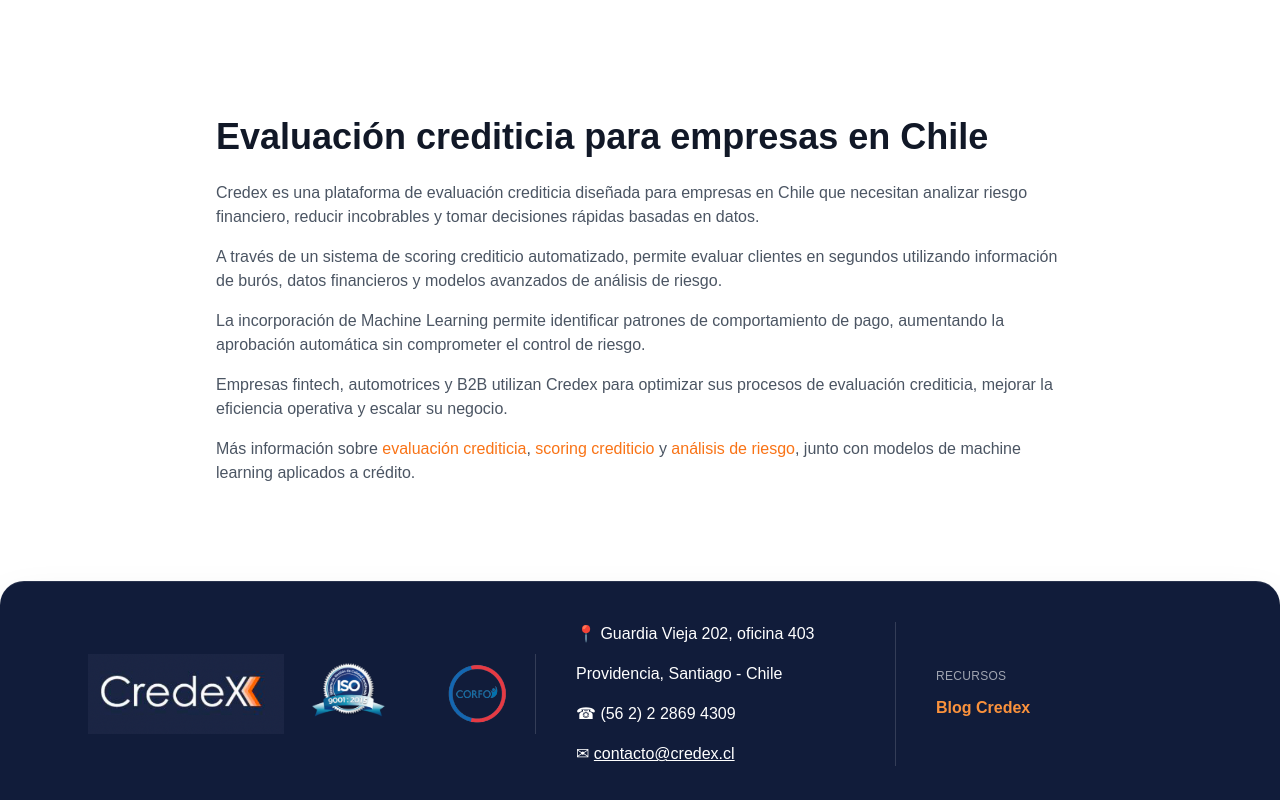
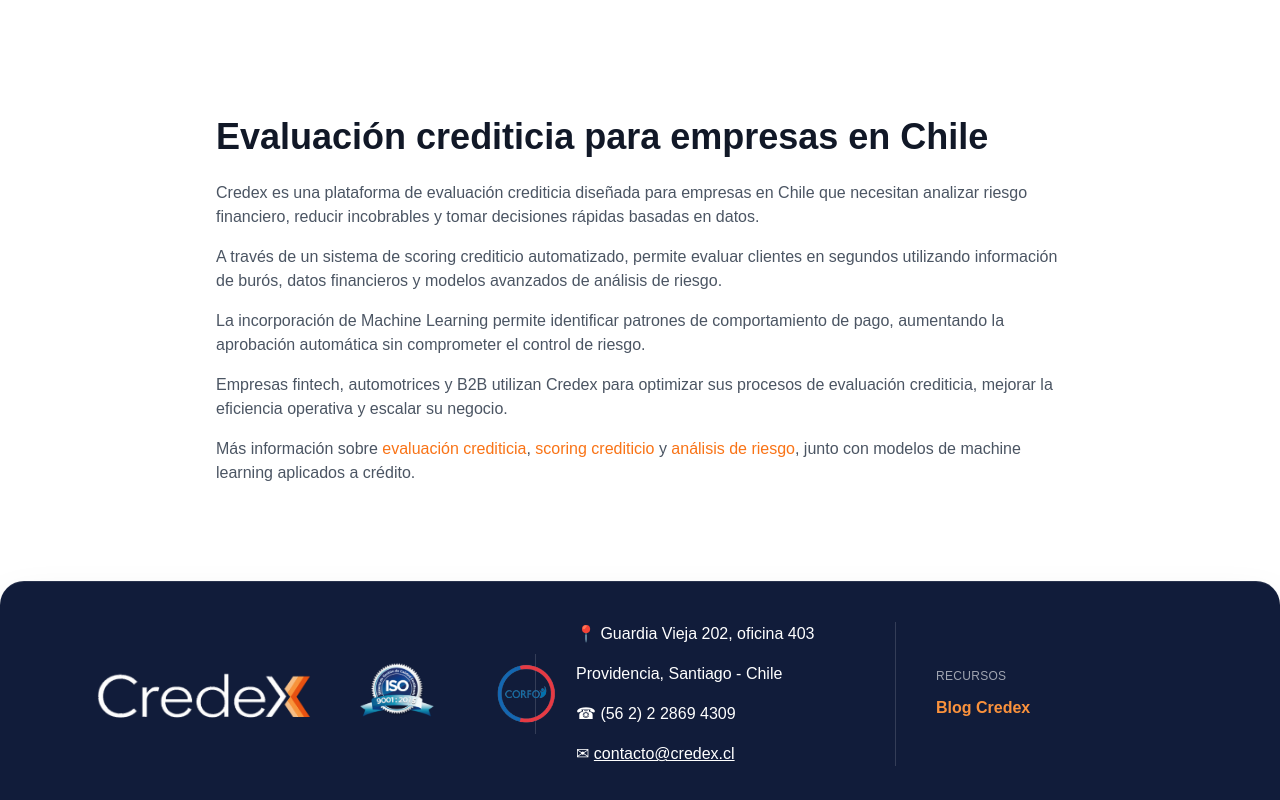
Before and after one commit to Tecdex-SpA/webcredex, a React (Vite) app: page / in a window 1280 px wide. Shown: the part 10017-10817 px from the top of the page. Built offline with nearby package versions, Linux system fonts and the light colour scheme; no server answers.

Commit message:
Use transparent white Credex logo in footer

```diff
--- a/src/components/Footer.jsx
+++ b/src/components/Footer.jsx
@@ -6,7 +6,7 @@ export default function Footer() {
         {/* LOGOS */}
         <div className="flex items-center justify-center md:justify-start gap-6 md:border-r md:border-white/15 md:pr-10">
           <img
-            src="/logo-credex-footer.png"
+            src="/logo-credex-white.png"
             alt="Credex"
             className="h-20 object-contain"
           />
```
